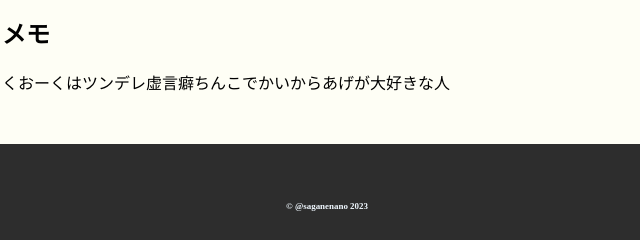
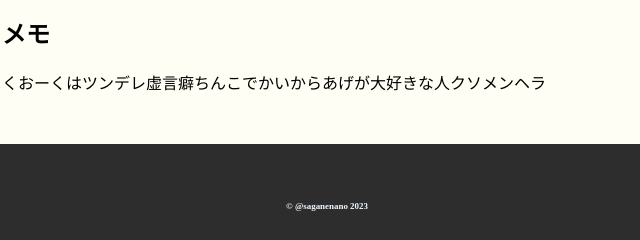
Before and after one commit to shiguna00/shiguna00.github.io, a plain HTML site: page index.html in a window 1280 px wide. Shown: the part 880-1120 px from the top of the page, 313-953 px from the left. Drawn offline with Linux system fonts and the light colour scheme.

Commit message:
Update index.html

```diff
--- a/index.html
+++ b/index.html
@@ -44,7 +44,7 @@
           <p><a href="https://www.amazon.jp/hz/wishlist/ls/3DPA6E1ZUF0XY?ref_=wl_share">欲しいものリスト</a></p>
 
           <h2>メモ</h2>
-          <p>くおーくはツンデレ虚言癖ちんこでかいからあげが大好きな人</p>
+          <p>くおーくはツンデレ虚言癖ちんこでかいからあげが大好きな人クソメンヘラ</p>
           <p></p>
 
 
```
